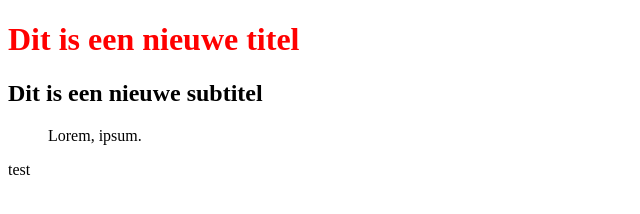
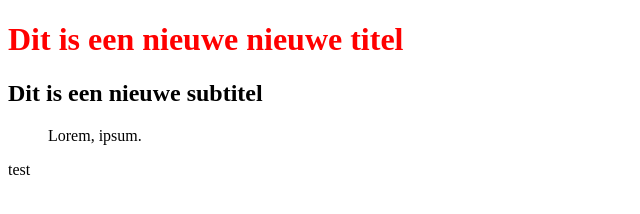
Before and after one commit to MchlVrstrtn/testgit, a plain HTML site: page index.html in a window 1280 px wide. Shown: the whole page, without its empty margins (0-640 px from the left). Drawn offline with Linux system fonts and the light colour scheme.

Commit message:
nieuwere titel

```diff
--- a/index.html
+++ b/index.html
@@ -8,7 +8,7 @@
     <link rel="stylesheet" href="./style.css" />
   </head>
   <body>
-    <h1>Dit is een nieuwe titel</h1>
+    <h1>Dit is een nieuwe nieuwe titel</h1>
     <h2>Dit is een nieuwe subtitel</h2>
     <ul>
       Lorem, ipsum.
```
